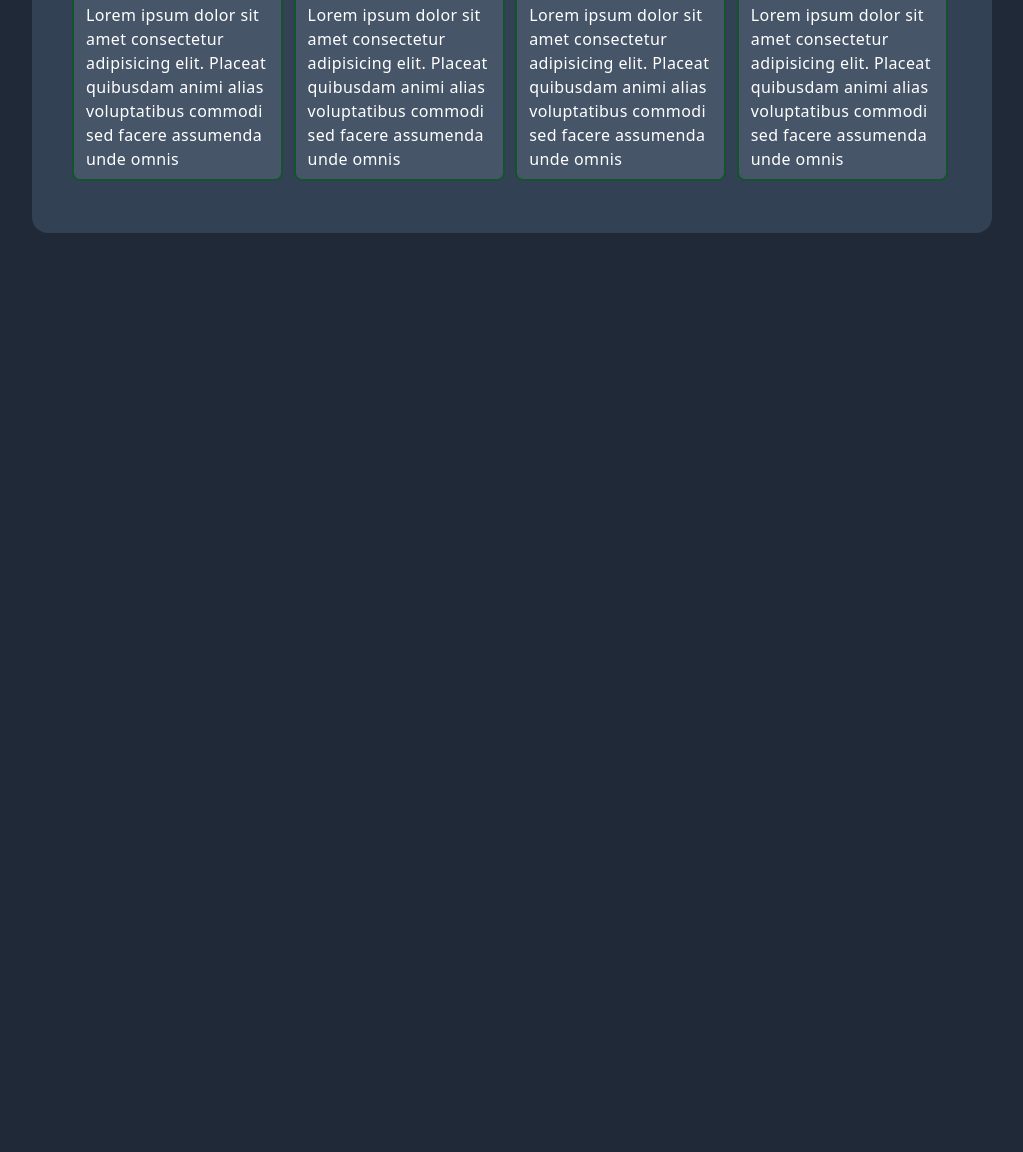
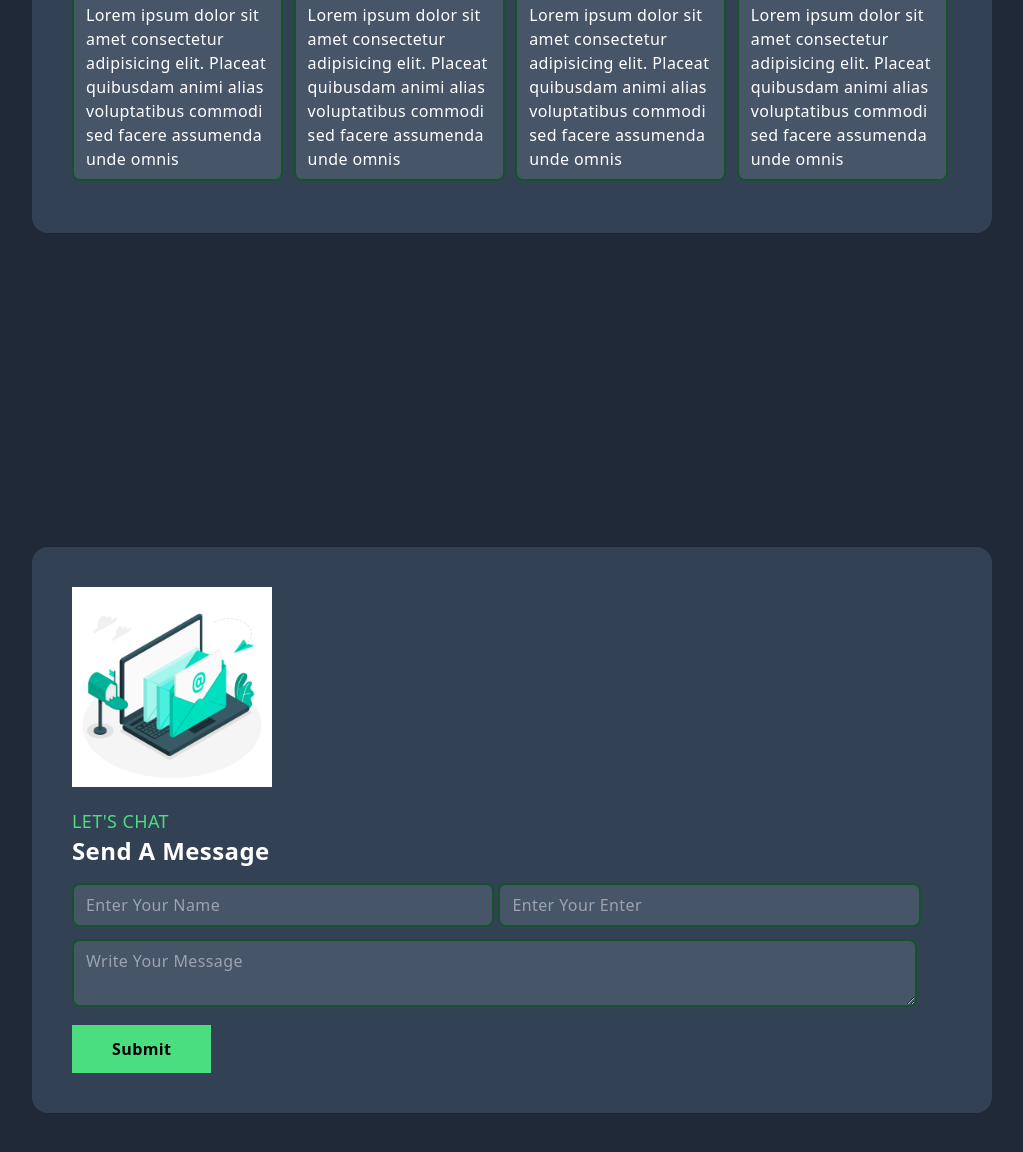
Before and after one commit to Miza-nur/My_first_project, a website built with Vite: page index.html in a window 1280 px wide. Shown: the part 2362-3514 px from the top of the page, without its empty margins (128-1151 px from the left). Before the commit the page ends 2680 px from the top, so only its background shows below. Built offline with nearby package versions, Linux system fonts and the light colour scheme.

Commit message:
contact section

```diff
--- a/index.html
+++ b/index.html
@@ -128,7 +128,26 @@
 <!-----services section end---->
 
 <!--------contact section------->
+<section id="contact" class="h-screen flex justify-center items-center mt-28">
+    <div class="w-3/4">
+        <div class="bg-slate-700 p-10  rounded-2xl border-zinc-700">
+            <img src="img/contactme.jpg" alt="" class="w-custom-image-width mb-5">
+            <h5 class="text-lg text-green-400 ">LET'S CHAT</h5>
+            <h3 class="text-xl md:text-2xl text-white font-semibold mb-4">Send A Message</h3>
 
+            <form action="" class="mt-4">
+                <div class="flex">
+                    <input type="text" name="" placeholder="Enter Your Name " class="bg-slate-600 border-green-900 border-2 py-2 px-3 rounded-lg mr-1 w-[47%] md:w-[48%] mb-3">
+                    <input type="email" name="" placeholder="Enter Your Enter " class="bg-slate-600 border-green-900 border-2 py-2 px-3 rounded-lg mr-1 w-[47%] md:w-[48%] mb-3">
+                </div>
+                <textarea name="" id="" placeholder="Write Your Message" class="bg-slate-600 border-green-900 border-2 py-2 px-3 rounded-lg mr-1 w-[98%] md:w-[96%] mb-3"></textarea>
+
+                <button type="submit" value="send message" class="bg-green-400 font-semibold inline-block px-10 py-3 hover:bg-indigo-400 hover:text-white transition-all">Submit</button>
+            </form>
+
+        </div>
+    </div>
+</section>
 <!--------contact section end------->
 </body>
 </html>
```
